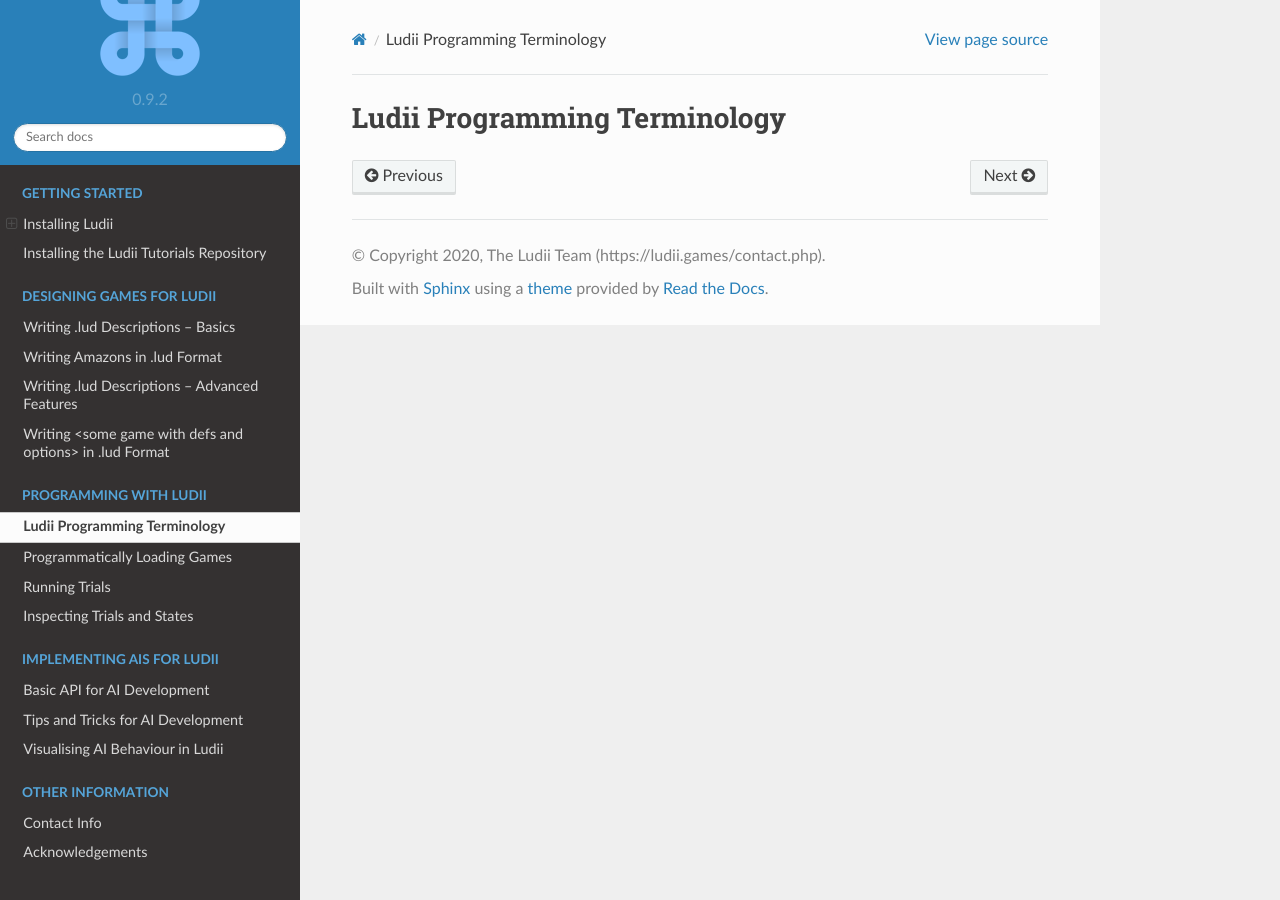
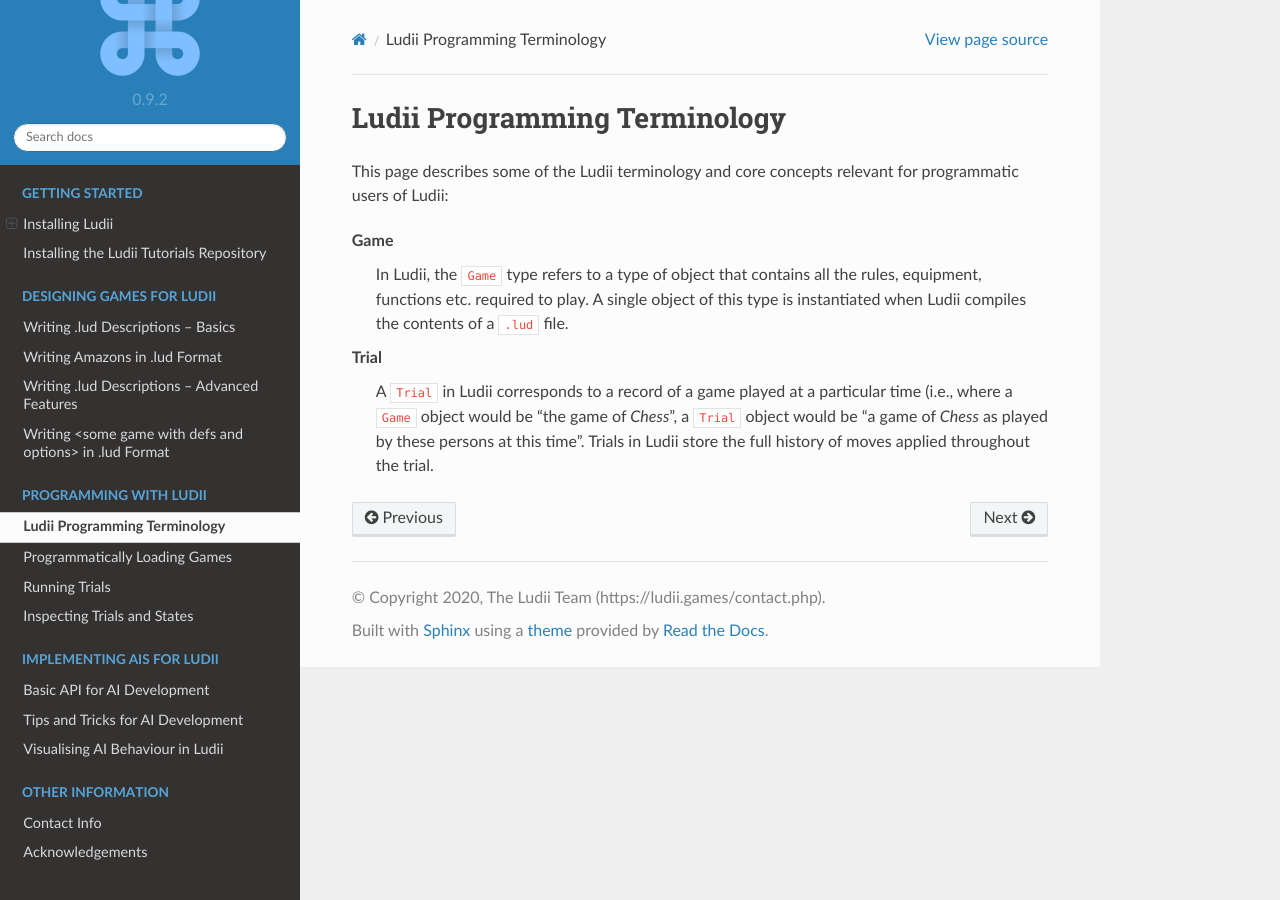
Before and after one commit to Ludeme/LudiiTutorials, a Sphinx documentation site: the page built from docs/ludii_terminology.rst, in a window 1280 px wide. Built offline with Sphinx 7.4.7 and the Read the Docs theme 2.0.0, drawn with Linux system fonts in a browser that asks for light colours.

Commit message:
a little bit about terminology

```diff
--- a/docs/ludii_terminology.rst
+++ b/docs/ludii_terminology.rst
@@ -1,2 +1,15 @@
 Ludii Programming Terminology
 =============================
+
+This page describes some of the Ludii terminology and core concepts
+relevant for programmatic users of Ludii:
+
+Game
+   In Ludii, the ``Game`` type refers to a type of object that contains all the
+   rules, equipment, functions etc. required to play. A single object of this
+   type is instantiated when Ludii compiles the contents of a ``.lud`` file.
+Trial
+   A ``Trial`` in Ludii corresponds to a record of a game played at a particular
+   time (i.e., where a ``Game`` object would be "the game of *Chess*", a ``Trial``
+   object would be "a game of *Chess* as played by these persons at this time".
+   Trials in Ludii store the full history of moves applied throughout the trial.
```
